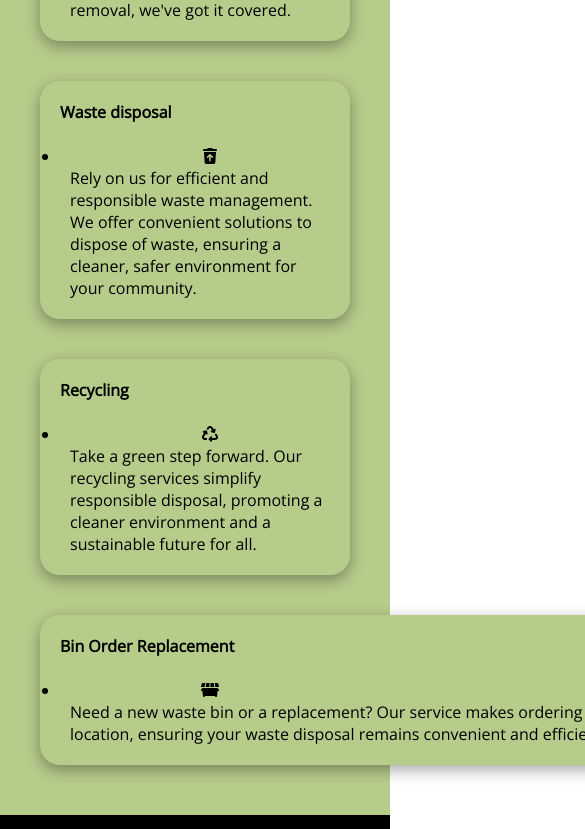
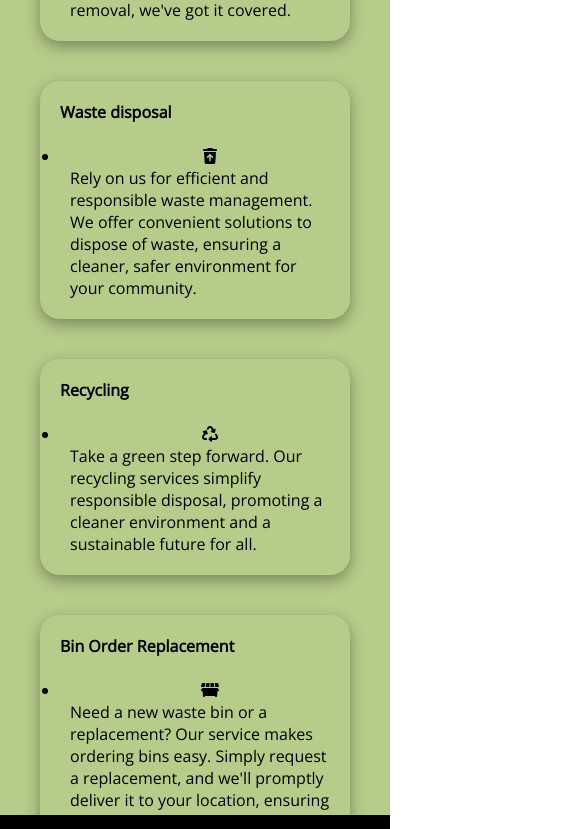
Before and after one commit to Mr-Deee/b_app, a React (Create React App) app: page / in a window 390 px wide. Shown: the part 965-1794 px from the top of the page, 585 px wide, since content can reach past the window. Built offline with nearby package versions, Linux system fonts and the light colour scheme.

Commit message:
binfixed

```diff
--- a/src/Components/about.css
+++ b/src/Components/about.css
@@ -76,6 +76,7 @@ margin-left: 40%;
    color: blue;
    background: none;
    border: none;
+   cursor: pointer;
   }
   .readmore p{
     color: #b6cc8b;
--- a/src/Components/home.css
+++ b/src/Components/home.css
@@ -24,7 +24,7 @@
   box-shadow: rgba(0, 0, 0, 0.35) 0px 5px 15px;
   border-radius: 20px;
   padding: 20px;
-  width: 1150px;
+
 }
 .above {
   display: flex;
@@ -183,6 +183,15 @@ height: 700px;
   margin-left: 110px;
 
    }
+
+   .servicecard2 {
+    background-color: #b6cc8b;
+    margin: 40px;
+    box-shadow: rgba(0, 0, 0, 0.35) 0px 5px 15px;
+    border-radius: 20px;
+    padding: 20px;
+
+  }
 .header-content .right {
   padding: 20px;
   flex: 1; /* Take up remaining space */
```
